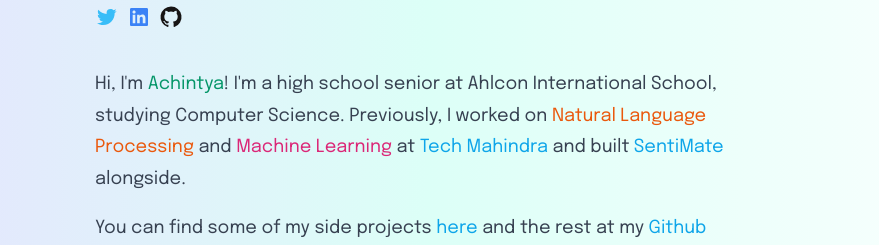
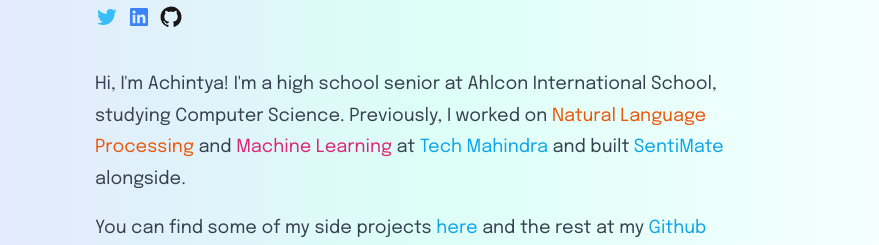
Before and after one commit to achntj/garden, a Next.js app: page / in a window 1280 px wide. Shown: the part 162-407 px from the top of the page, without its empty margins (211-1090 px from the left). Built offline with nearby package versions, Linux system fonts and the light colour scheme; no server answers.

Commit message:
escape chars in index

```diff
--- a/pages/design.tsx
+++ b/pages/design.tsx
@@ -1,6 +1,6 @@
 import HeadContainer from "../components/HeadContainer";
 
-export default function Now() {
+export default function Design() {
   const sites = [
     { name: "Chase McCoy", link: "https://chasem.co/" },
     { name: "Kabir Goel", link: "https://kabirgoel.com/" },
--- a/pages/index.tsx
+++ b/pages/index.tsx
@@ -53,10 +53,9 @@ export default function Home() {
             </a>
             -yaa]
           </span> */}
-          Hi, I'm{" "}
-          <span className="text-emerald-600 dark:text-amber-400">Achintya</span>
-          ! I{"'"}m a high school senior at Ahlcon International School,
-          studying Computer Science. Previously, I worked on{" "}
+          Hi, I{"'"}m Achintya! I{"'"}m a high school senior at Ahlcon
+          International School, studying Computer Science. Previously, I worked
+          on{" "}
           <span className="text-orange-600 dark:text-emerald-500">
             Natural Language Processing{" "}
           </span>
```
